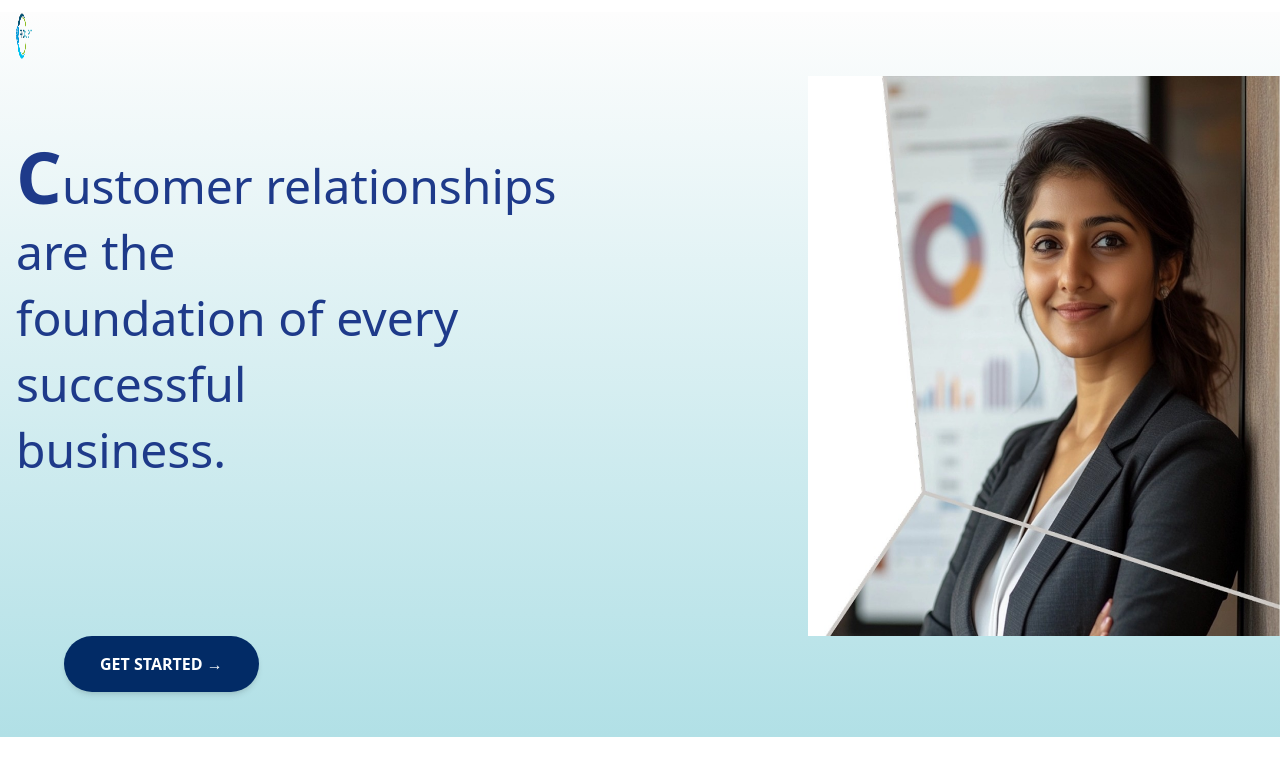
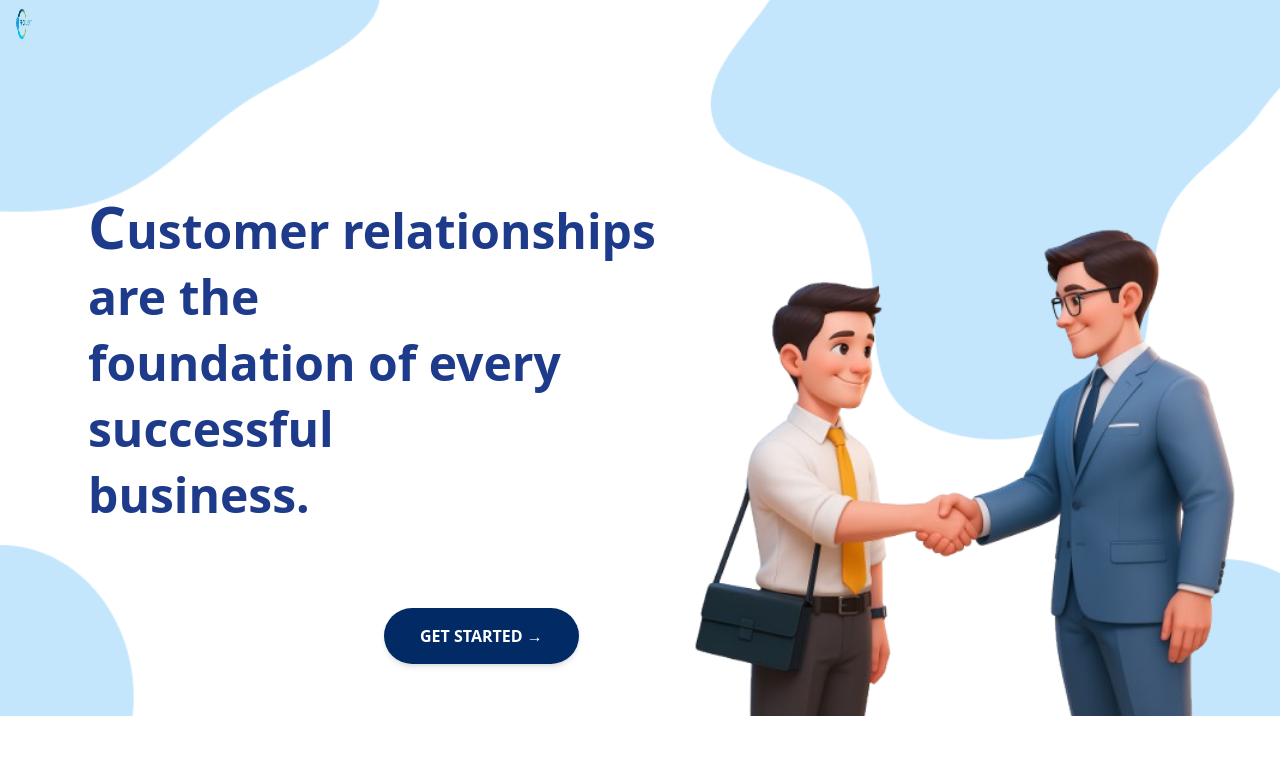
Before and after one commit to Raktim-Koner/customer-relationship-management, a React (Create React App) app: page / in a window 1280 px wide. Shown: the top 776 px of the page. Built offline with nearby package versions, Linux system fonts and the light colour scheme.

Commit message:
Fixed Landing Page

```diff
--- a/src/Components/LandingPage/LandingButton.js
+++ b/src/Components/LandingPage/LandingButton.js
@@ -3,7 +3,7 @@ import { Link } from 'react-router-dom';
 const LandingButton = () => {
 
   return (
-    <div >
+    <div className=''>
         <Link to="/dashboard">
           <button
            style={{ backgroundColor: "#022B66" }}
--- a/src/Components/LandingPage/LandingHandimage.js
+++ b/src/Components/LandingPage/LandingHandimage.js
@@ -1,9 +1,9 @@
 import React from 'react'
-import Image from "../../Assets/Girl.jpg"
+import Image from "../../Assets/HandImage.png"
 const LandingHandimage = () => {
   return (
-    <div className="items-center ml-60">
-       <img src={Image} alt="Handimage" className=" h-[35rem] w-[38rem] " />
+    <div>
+       <img src={Image} alt="Handimage" className="h-[30.5rem] w-[45rem] -mt-[-11rem] ml-[-2rem]"/>
     </div>
   )
 }
--- a/src/Components/LandingPage/LandingLogo.js
+++ b/src/Components/LandingPage/LandingLogo.js
@@ -4,7 +4,7 @@ import Logo from "../../Assets/LOGO.png"
 const LandingLogo = () => {
   return (
     <div>
-      <img src={Logo} alt="Logo" className="h-12 w-25 ml-[1rem]" />
+      <img src={Logo} alt="Logo" className="h-12 w-25 ml-[1rem] py-2" />
     </div>
   )
 }
--- a/src/Components/LandingPage/LandingSocialmedia.js
+++ b/src/Components/LandingPage/LandingSocialmedia.js
@@ -4,10 +4,10 @@ import Twitter from "../../Assets/Twitter.png";
 import Instagram from "../../Assets/Instagram.png";
 const LandingSocialmedia = () => {
   return (
-    <div className="flex ml-[81.5rem] ">
-      <img src={Facebook} alt="Facebook" className="h-8 w-8"/>
-      <img src={Twitter} alt="Twitter" className="h-6 w-6 my-1"/>
-      <img src={Instagram} alt="Instagram" className="h-9 w-9"/>
+    <div className="flex ml-[82rem]">
+      <img src={Facebook} alt="Facebook" className="h-8 w-8 my-2"/>
+      <img src={Twitter} alt="Twitter" className="h-6 w-6 my-3"/>
+      <img src={Instagram} alt="Instagram" className="h-9 w-9 my-2"/>
 
  </div>
   )
--- a/src/Components/LandingPage/LandingTagline.js
+++ b/src/Components/LandingPage/LandingTagline.js
@@ -2,13 +2,13 @@ import React from 'react'
 
 const LandingTagline = () => {
   return (
-    <div className=''>
-        <h1 className="text-5xl mt-[4rem] font-sans text-blue-900 leading-snug">
-         <span className="text-7xl font-semibold">C</span>ustomer relationships are the <br/>
-          foundation of every successful
-          <br/>
-          business.
-</h1>
+    <div className='ml-10'>
+        <h1 className="text-5xl mt-[10rem] font-sans font-bold text-blue-900 leading-snug">
+         <span className="text-6xl font-bold">C</span>ustomer relationships are the<br/>
+           foundation of every successful <br/>
+           business.
+       </h1>
+
     </div>
   )
 }
--- a/src/Pages/Landing.js
+++ b/src/Pages/Landing.js
@@ -1,27 +1,33 @@
 import React from 'react'
-import LandingLogo from '../Components/LandingPage/LandingLogo';
-import LandingSocialmedia from '../Components/LandingPage/LandingSocialmedia';
-import LandingTagline from '../Components/LandingPage/LandingTagline';
-import LandingHandimage from '../Components/LandingPage/LandingHandimage';
-import LandingButton from '../Components/LandingPage/LandingButton';
+import LandingBg from "../Assets/LandingBg.png"
+import LandingLogo from "../Components/LandingPage/LandingLogo"
+import LandingSocialmedia from "../Components/LandingPage/LandingSocialmedia"
+import LandingTagline from "../Components/LandingPage/LandingTagline"
+import LandingButton from "../Components/LandingPage/LandingButton"
+import LandingHandimage from '../Components/LandingPage/LandingHandimage'
+
 
 const Landing = () => {
   return (
-    <div
-     className="h-[45.3rem] "
-      style={{ background: 'linear-gradient(to bottom, #FDFDFD, #B1E0E6)' }}>
+    <div className="h-full bg-no-repeat bg-cover bg-center"
+       style={{backgroundImage: `url(${LandingBg})` }}>
 
-      <div className="flex mt-3">
-        <LandingLogo/>
-        <LandingSocialmedia/>
+       <div className='flex'>
+           <LandingLogo/>
+           <LandingSocialmedia/>
       </div>
-      <div className='flex mt-4 ml-4'>
-      <LandingTagline/>
-      <LandingHandimage/>
+      <div  class="flex ">
+          <div className='px-6 -mt-[1rem] ml-6'>
+             <LandingTagline/>
+              <div className='ml-[17rem] mt-[5rem]'>
+                <LandingButton/>
+             </div>
+
+           </div>
+             <LandingHandimage/>
       </div>
-
-      <LandingButton/>
    </div>
   )
 }
-export default Landing;
+
+export default Landing
```
Also changed, not shown: src/Assets/HandImage.png, src/Assets/LandingBg.png (added).
